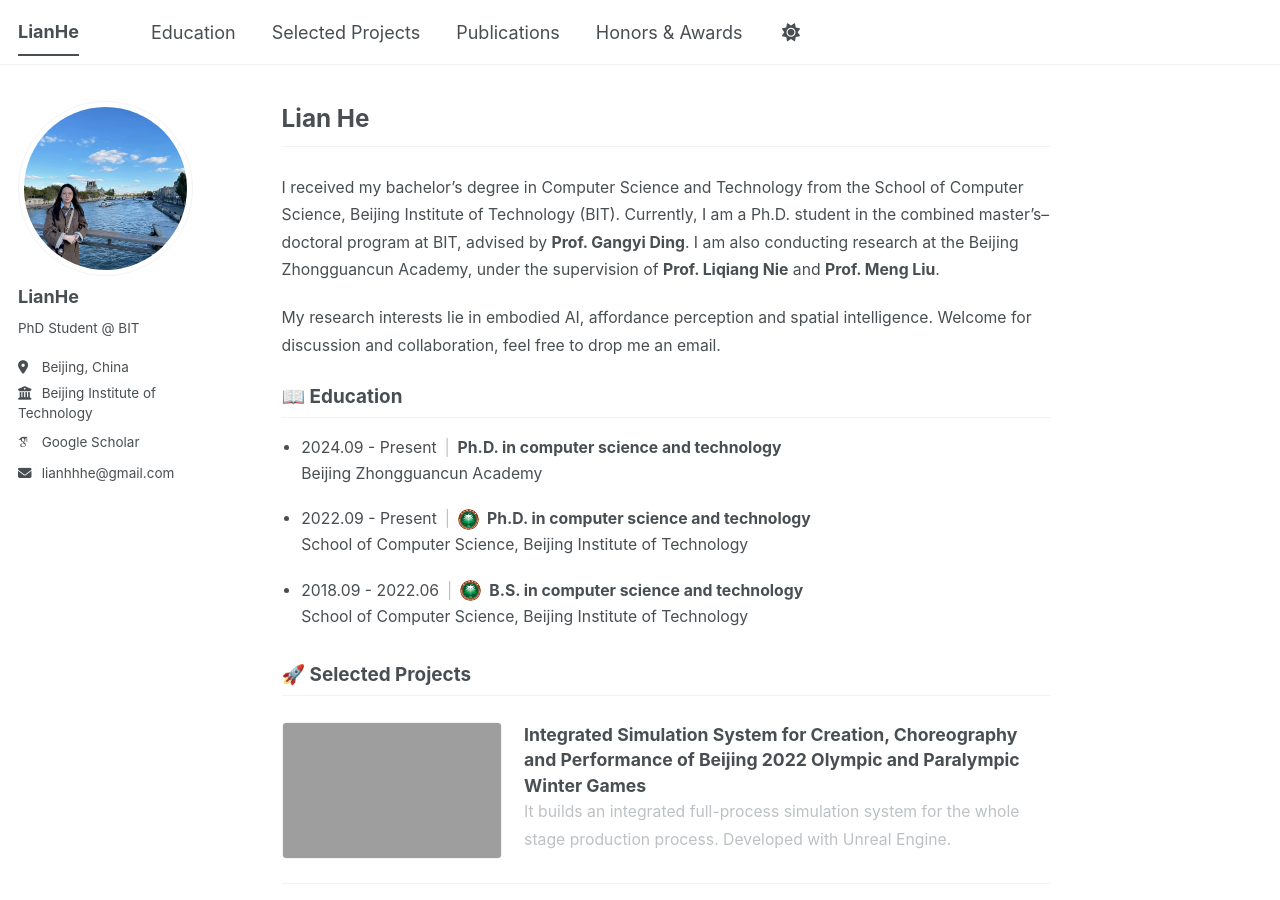
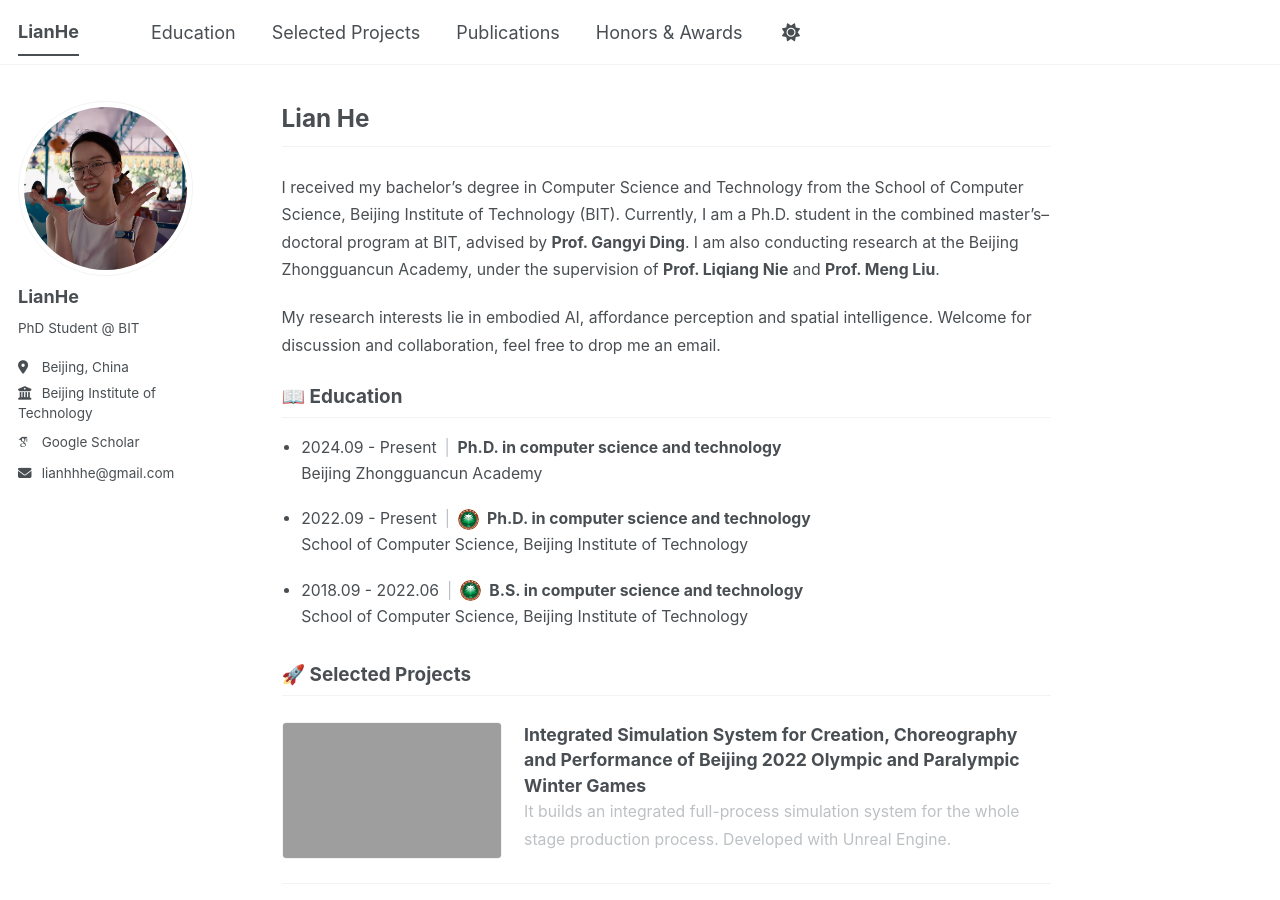
Before and after one commit to LianHe00/LianHe00.github.io, a Jekyll site: the page built from _pages/about.md, in a window 1280 px wide and 900 px high. Built offline with Jekyll 4.4.1, drawn with Linux system fonts in a browser that asks for light colours; some web fonts are replaced; a script bundle is joined from its source files by our own code; library files that are not in the unit come from our copies.

Commit message:
Use high-resolution profile image

```diff
--- a/_config.yml
+++ b/_config.yml
@@ -23,7 +23,7 @@ repository               : "LianHe00/LianHe00.github.io"
 #               Additional customization can be done by editing /_includes/author-profile.html
 author:
   # Biographic information
-  avatar           : "LianHe.jpg"
+  avatar           : "LianHe-profile.jpg"
   name             : "LianHe"
   pronouns         : # example: "she/her"
   bio              : "PhD Student @ BIT"
```
Also changed, not shown: images/LianHe-profile.jpg (added).
